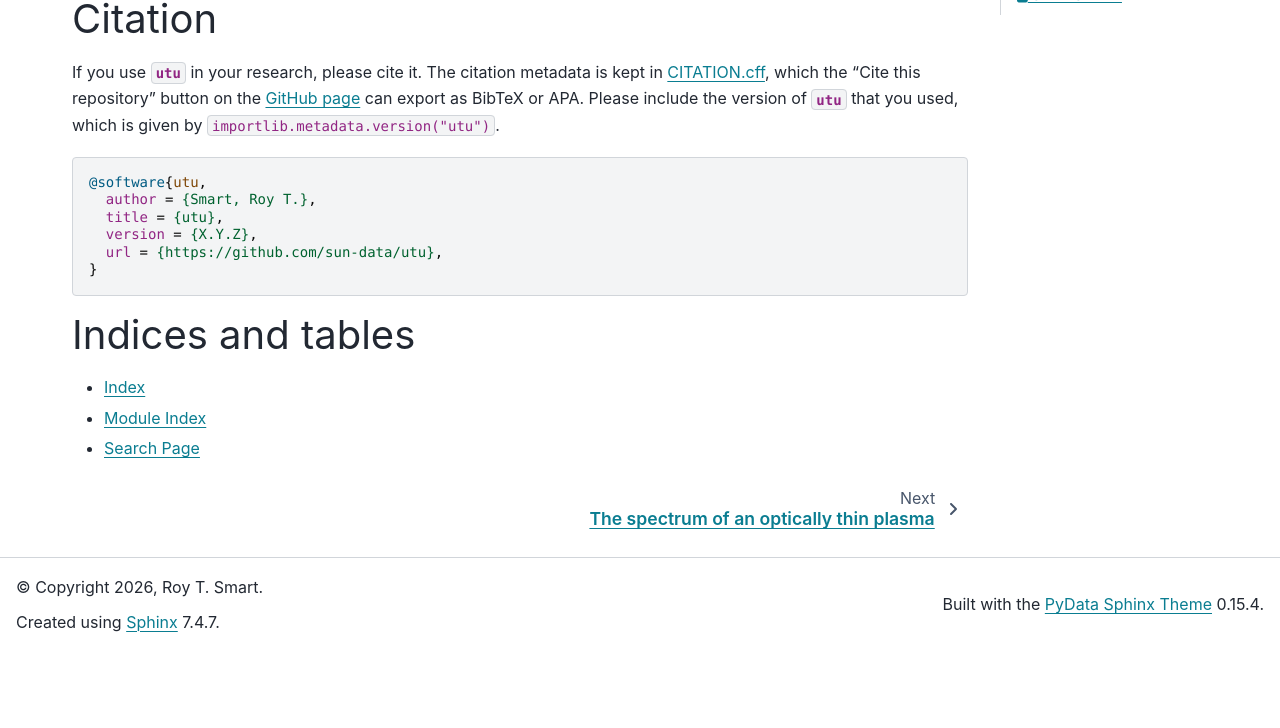
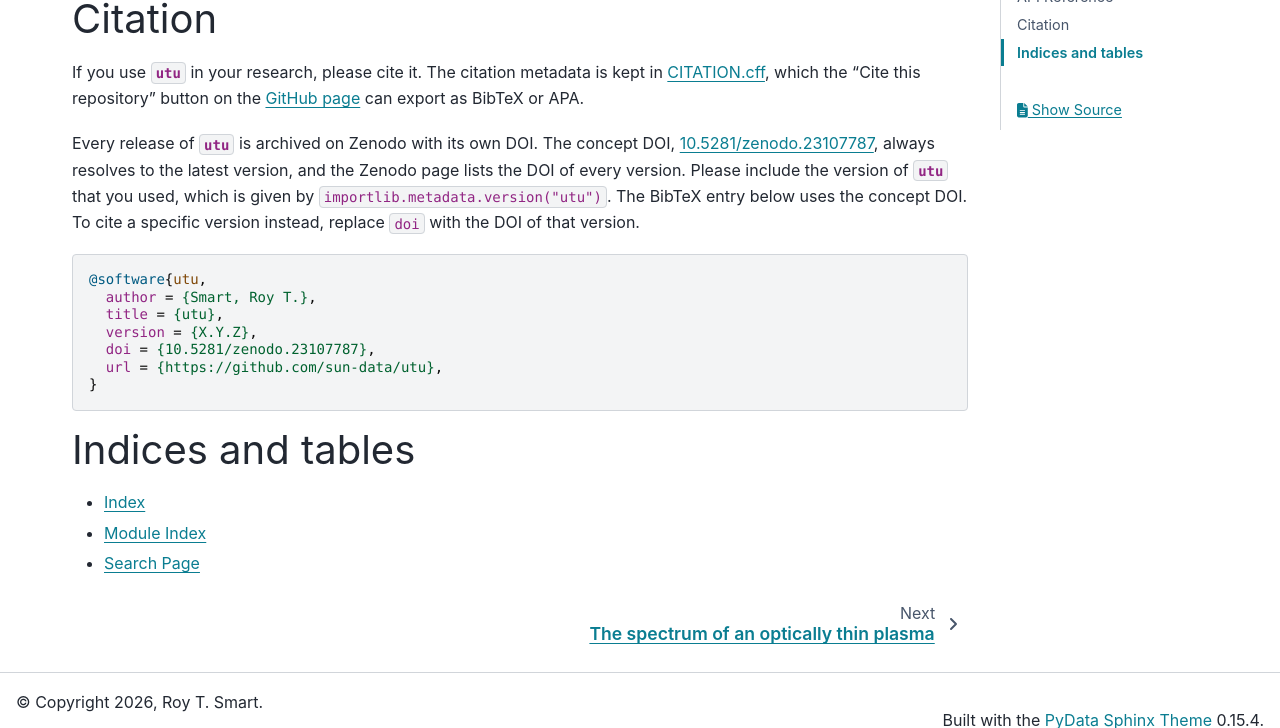
Before and after one commit to sun-data/utu, a Sphinx documentation site: the page built from docs/index.rst, in a window 1280 px wide and 900 px high, scrolled down 489 px, cut to the strip 172-900 px from the top of the window. Built offline with Sphinx 7.4.7 and the PyData theme 0.15.4, drawn with Linux system fonts in a browser that asks for light colours; before the commit the page ends 1312 px from its top, so only the background shows below that.

Commit message:
Add the Zenodo concept DOI to the citation metadata. (#11)
Claude-Session: https://claude.ai/code/session_01N6zUsPoxW26srMeWormpe8

Co-authored-by: Claude Opus 5.5 <noreply@anthropic.com>

```diff
--- a/docs/index.rst
+++ b/docs/index.rst
@@ -39,8 +39,17 @@ The citation metadata is kept in
 which the "Cite this repository" button on the
 `GitHub page <https://github.com/sun-data/utu>`_
 can export as BibTeX or APA.
+
+Every release of :mod:`utu` is archived on Zenodo with its own DOI.
+The concept DOI,
+`10.5281/zenodo.23107787 <https://doi.org/10.5281/zenodo.23107787>`_,
+always resolves to the latest version,
+and the Zenodo page lists the DOI of every version.
 Please include the version of :mod:`utu` that you used,
 which is given by ``importlib.metadata.version("utu")``.
+The BibTeX entry below uses the concept DOI.
+To cite a specific version instead,
+replace ``doi`` with the DOI of that version.
 
 .. code-block:: bibtex
 
@@ -48,6 +57,7 @@ which is given by ``importlib.metadata.version("utu")``.
       author = {Smart, Roy T.},
       title = {utu},
       version = {X.Y.Z},
+      doi = {10.5281/zenodo.23107787},
       url = {https://github.com/sun-data/utu},
     }
 
```
Also changed, not shown: README.md (+10 -0 lines), 1 other file.
